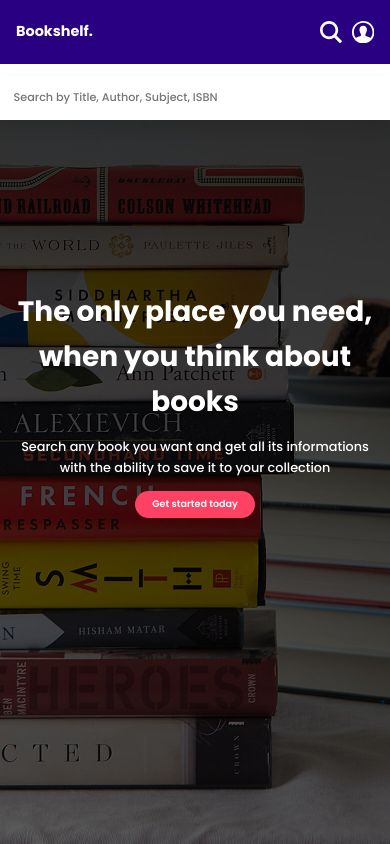
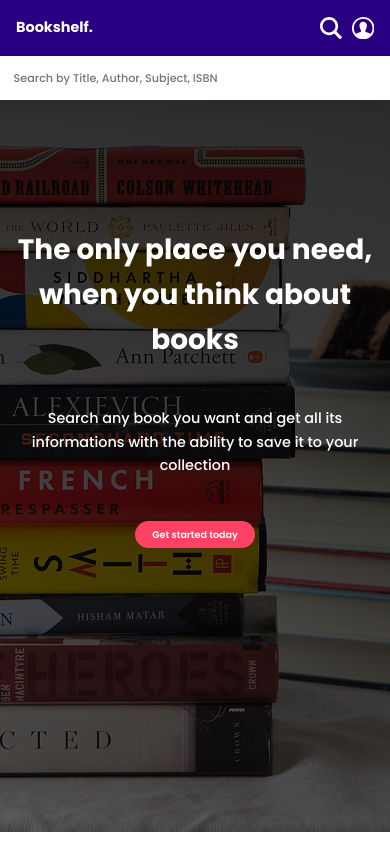
Before and after one commit to HoudhaifaNA/bookshelf, a Next.js app: page / in a window 390 px wide. Both pictures are taken after a click on the item 331 px from the left and 31 px from the top of the page. Built offline with nearby package versions, Linux system fonts and the light colour scheme.

Commit message:
Fix heigh css

```diff
--- a/components/layout/Layout.module.css
+++ b/components/layout/Layout.module.css
@@ -1,6 +1,6 @@
 .main > * {
   position: absolute;
-  top: 9vh;
+  top: 7rem;
   width: 100%;
   box-sizing: border-box;
   padding: 0 6rem;
--- a/components/layout/Navigation.module.css
+++ b/components/layout/Navigation.module.css
@@ -2,14 +2,14 @@
   position: fixed;
   width: 100%;
   box-sizing: border-box;
-  z-index: 5555555;
-  height: 9vh;
+  z-index: 15000;
+  height: 7rem;
   display: flex;
   flex-direction: column;
   background: none;
 }
 .nav {
-  height: 8rem;
+  height: 7rem;
   width: 100%;
   box-sizing: border-box;
   background-color: #290082;
--- a/components/layout/SearchBar.module.css
+++ b/components/layout/SearchBar.module.css
@@ -25,7 +25,7 @@
   .searchBar {
     position: absolute;
     left: 0;
-    top: 9vh;
+    top: 7rem;
     width: 100%;
     box-sizing: border-box;
     height: 5.5rem;
--- a/styles/Home.module.css
+++ b/styles/Home.module.css
@@ -1,5 +1,5 @@
 .header {
-  height: 91vh;
+  height: 92%;
   display: flex;
   align-items: center;
   justify-content: center;
@@ -9,6 +9,7 @@
   background-size: cover;
   background-position: center;
   color: #fff;
+  overflow: hidden;
 }
 
 .heading {
@@ -16,7 +17,7 @@
   flex-direction: column;
   align-items: center;
   justify-content: space-between;
-  height: 40%;
+  height: 40rem;
   width: 70%;
   margin: 0 auto;
   padding: 5rem 0;
@@ -41,7 +42,6 @@
 @media screen and (max-width: 768px) {
   .heading {
     width: 100%;
-    height: 40%;
     transform: translateY(-7rem);
   }
 }
@@ -50,35 +50,32 @@
     background-size: cover;
   }
   .heading {
-    height: 45%;
+    height: 50rem;
   }
 }
 
 @media screen and (max-width: 480px) {
-  .heading {
-    height: 40%;
-  }
   .headingPrimary {
     font-size: 3.5rem;
   }
   .headingSecondary {
-    font-size: 1.6rem;
+    font-size: 1.8rem;
   }
 }
 
 @media screen and (max-height: 635px) {
   .heading {
-    height: 55%;
+    height: 55rem;
+    transform: none;
   }
 }
 @media screen and (max-width: 320px) {
-  .heading {
-    height: 70%;
-  }
   .headingPrimary {
     font-size: 3.8rem;
   }
-  .headingSecondary {
-    font-size: 1.8rem;
+}
+@media screen and (max-width: 280px) {
+  .heading {
+    height: 55rem;
   }
 }
```
